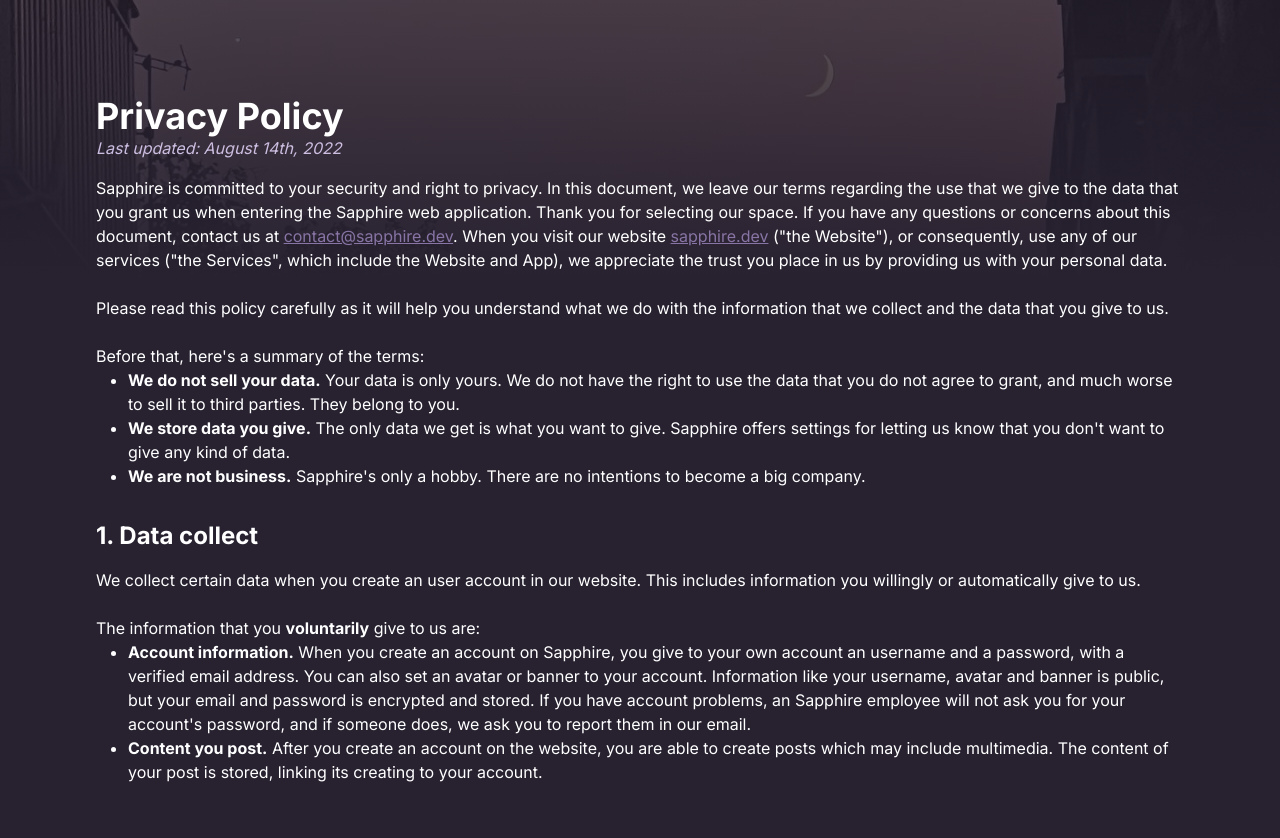
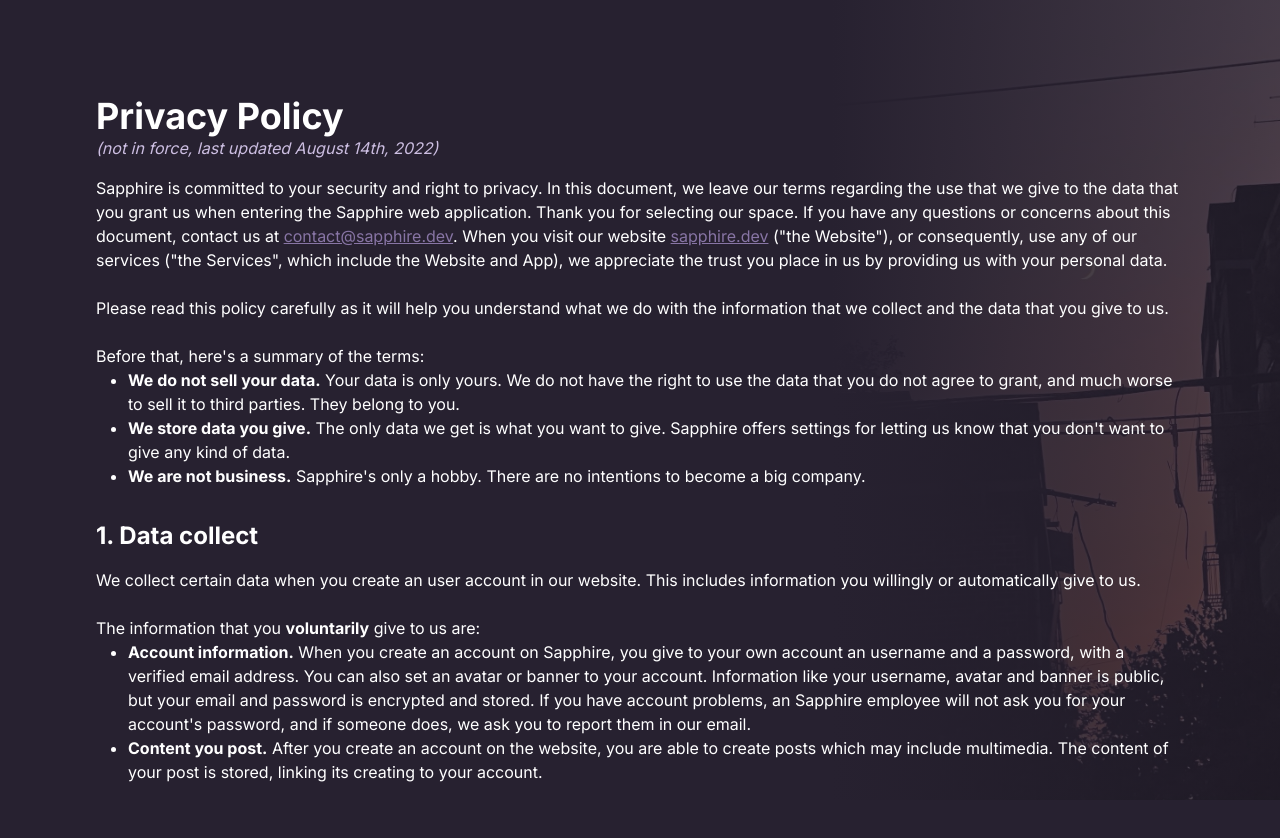
Before and after one commit to mylium/autumn, a Nuxt app: page /privacy in a window 1280 px wide. Shown: the top 838 px of the page. Built offline with nearby package versions, Linux system fonts and the light colour scheme.

Commit message:
chore: change bg position

```diff
--- a/assets/global.css
+++ b/assets/global.css
@@ -15,11 +15,12 @@
 body::before {
    content: "";
    position: absolute;
-   width: 100%;
-   height: 35%;
-   background: linear-gradient(0deg, rgb(39 33 48 / 100%), rgb(39 33 48 / 75%)), url('/bg.jpg');
-   background-position: 0 35%;
-   background-size: 100%;
+   right: 0px;
+   width: 35%;
+   height: 100%;
+   background: linear-gradient(90deg, rgb(39 33 48 / 100%), rgb(39 33 48 / 75%)), url('/bg.jpg');
+   background-position: 80% 100%;
+   background-size: cover;
    background-repeat: no-repeat;
    z-index: -1
 }
--- a/pages/privacy.vue
+++ b/pages/privacy.vue
@@ -19,7 +19,7 @@
           Privacy Policy
         </h1>
         <p class="italic text-midnight-800 md:text-base sm:text-sm text-xs">
-          Last updated: August 14th, 2022
+          (not in force, last updated August 14th, 2022)
         </p>
         <p class="mt-4 md:text-base sm:text-sm text-xs">
           Sapphire is committed to your security and right to privacy. In this document, we leave our terms regarding the use that we give to the data that you grant us when entering the Sapphire web application.
```
